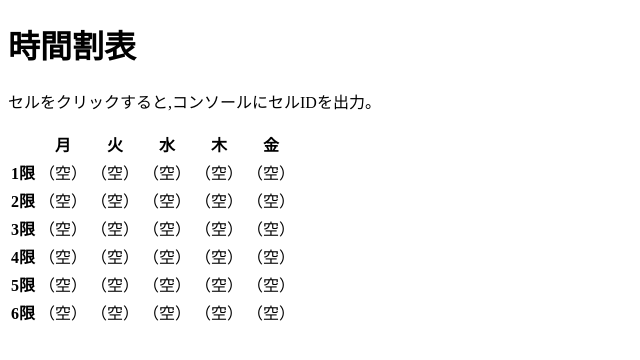
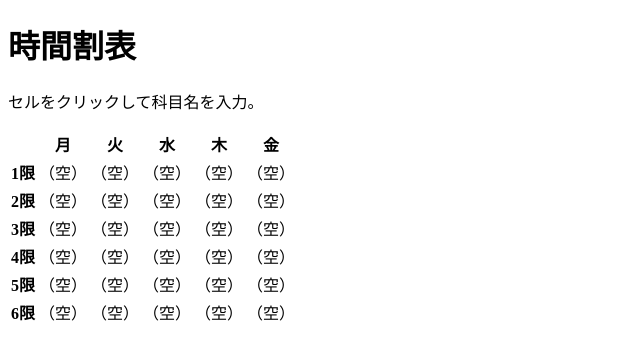
Before and after one commit to 2023TC042/TimeTable-App, a plain HTML site: page index.html in a window 1280 px wide. Shown: the whole page, without its empty margins (0-640 px from the left). Drawn offline with Linux system fonts and the light colour scheme.

Commit message:
Update hint text in index.html

```diff
--- a/index.html
+++ b/index.html
@@ -9,7 +9,7 @@
 <body>
   <header>
     <h1>時間割表</h1>
-    <p class="hint">セルをクリックすると,コンソールにセルIDを出力。</p>
+    <p class="hint">セルをクリックして科目名を入力。</p>
   </header>
 
   <main>
```
